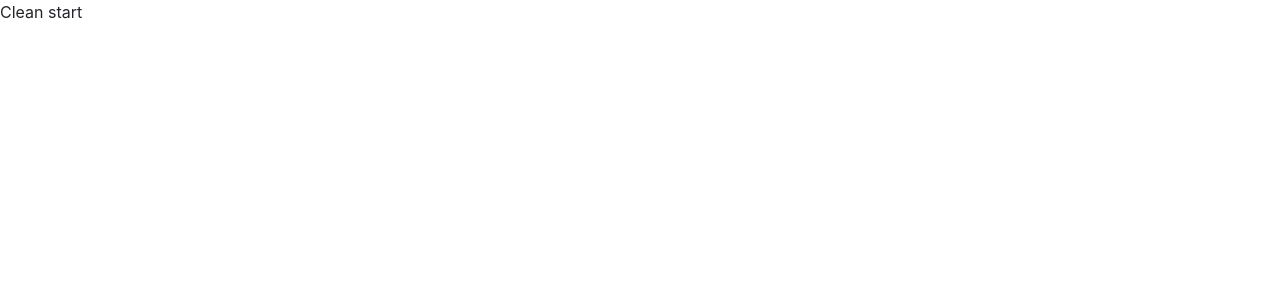
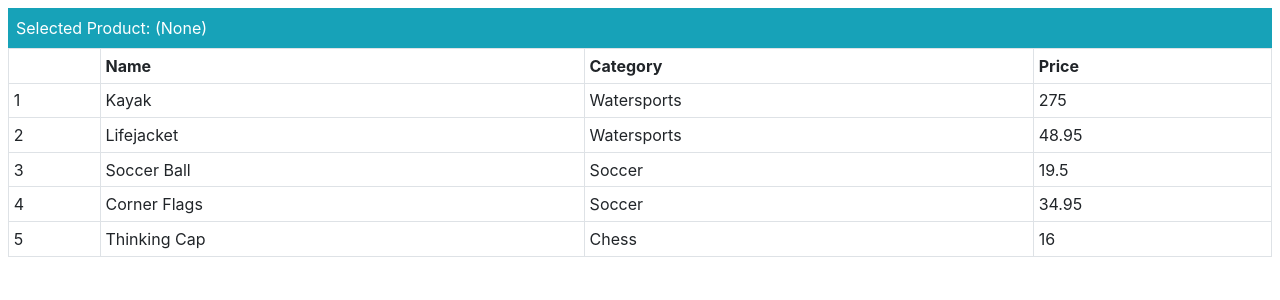
Before and after one commit to jrstrayhorn/pro-angular-example-one, an Angular app: page / in a window 1280 px wide. Shown: the top 300 px of the page. Built offline with nearby package versions, Linux system fonts and the light colour scheme.

Commit message:
wip chap 14

```diff
--- a/src/app/app.module.ts
+++ b/src/app/app.module.ts
@@ -1,12 +1,12 @@
 import { BrowserModule } from "@angular/platform-browser";
 import { NgModule } from "@angular/core";
 
-import { AppComponent } from "./app.component";
 import { ProductComponent } from "./component";
+import { FormsModule } from "@angular/forms";
 
 @NgModule({
   declarations: [ProductComponent],
-  imports: [BrowserModule],
+  imports: [BrowserModule, FormsModule],
   providers: [],
   bootstrap: [ProductComponent]
 })
--- a/src/app/component.ts
+++ b/src/app/component.ts
@@ -16,4 +16,10 @@ export class ProductComponent {
   getProducts(): Product[] {
     return this.model.getProducts();
   }
+
+  selectedProduct: string;
+
+  getSelected(product: Product): boolean {
+    return product.name == this.selectedProduct;
+  }
 }
--- a/src/app/template.html
+++ b/src/app/template.html
@@ -1 +1,22 @@
-Clean start
+<div class="m-2">
+  <div class="bg-info text-white p-2">
+    Selected Product: {{ selectedProduct || "(None)" }}
+  </div>
+  <table class="table table-sm table-bordered">
+    <tr>
+      <th></th>
+      <th>Name</th>
+      <th>Category</th>
+      <th>Price</th>
+    </tr>
+    <tr
+      *ngFor="let item of getProducts(); let i = index"
+      [class.bg-info]="getSelected(item)"
+    >
+      <td (mouseover)="selectedProduct = item.name">{{ i + 1 }}</td>
+      <td>{{ item.name }}</td>
+      <td>{{ item.category }}</td>
+      <td>{{ item.price }}</td>
+    </tr>
+  </table>
+</div>
```
